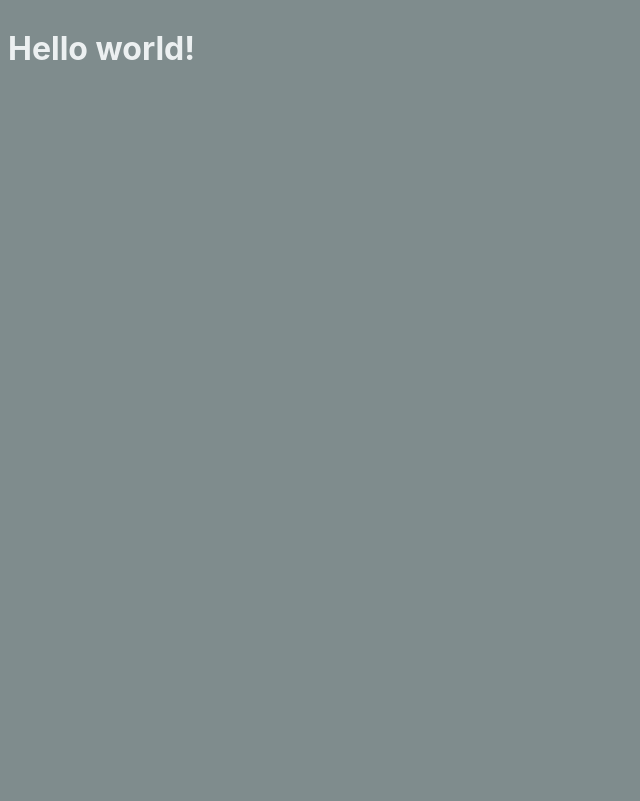
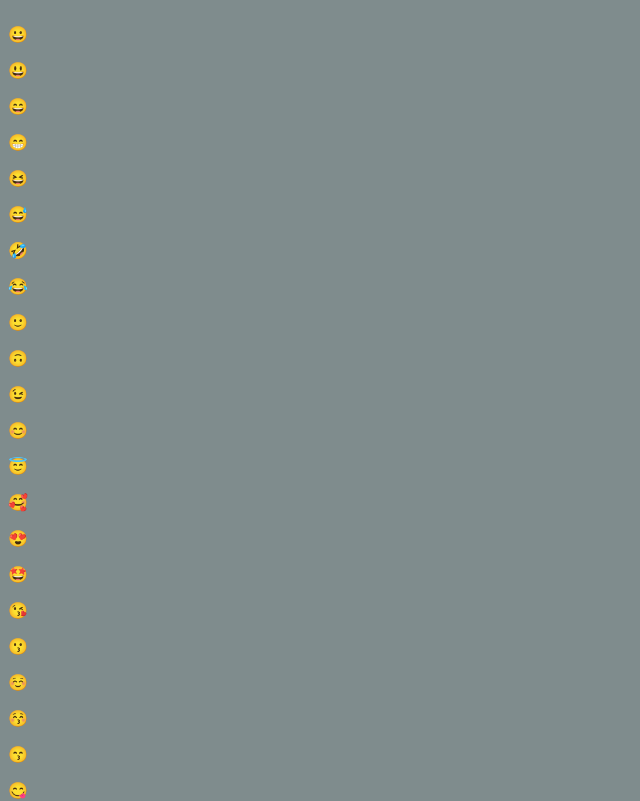
Before and after one commit to alexamy/emoji-finder, a Svelte app: page / in a window 1280 px wide. Shown: the top 801 px of the page, without its empty margins (0-640 px from the left). Built offline with nearby package versions, Linux system fonts and the light colour scheme.

Commit message:
print each emoji

```diff
--- a/src/App.svelte
+++ b/src/App.svelte
@@ -1,7 +1,11 @@
 <script>
-	export let name;
+  import getEmojis from './helpers/getEmojis';
+
+  const emojis = getEmojis();
 </script>
 
 <main>
-	<h1>Hello {name}!</h1>
+  {#each emojis as emoji (emoji.codePoint)}
+    <p>{emoji.character}</p>
+  {/each}
 </main>
--- a/src/main.js
+++ b/src/main.js
@@ -1,10 +1,7 @@
 import App from './App.svelte';
 
 const app = new App({
-	target: document.body,
-	props: {
-		name: 'world'
-	}
+  target: document.body
 });
 
 export default app;
```
